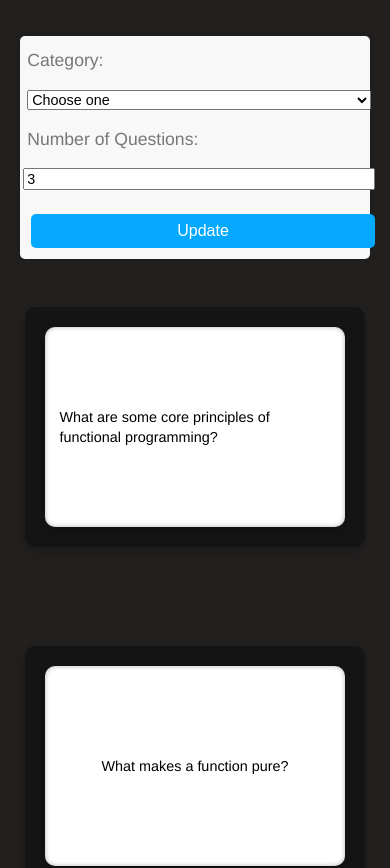
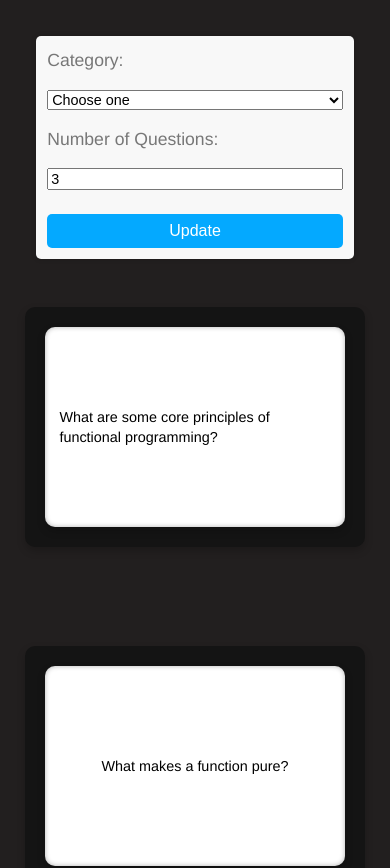
Before and after one commit to Sulton88Mehron90/interview-prep-questions, a React (Create React App) app: page /flashcards in a window 390 px wide. Shown: the top 868 px of the page. Built offline with nearby package versions, Linux system fonts and the light colour scheme.

Commit message:
Add edits to flashcard container component

```diff
--- a/src/Components/FlashcardContainer/FlashcardContainer.css
+++ b/src/Components/FlashcardContainer/FlashcardContainer.css
@@ -171,6 +171,9 @@ img.brain-img {
 /* Media Queries for Responsiveness */
 
 @media only screen and (max-width: 480px) {
+  .category-form {
+    margin: 1rem;
+  }
   .container {
     padding: 0;
   }
@@ -183,27 +186,18 @@ img.brain-img {
 }
 
 @media only screen and (max-width: 768px) {
-
   .category-form {
     flex-direction: column;
+    align-items: stretch;
   }
 
   .category-form label,
   .category-form select,
   .category-form input,
   .category-form button {
+    width: auto;
+    margin: 0.5rem;
     flex: none;
-    width: 100%;
-    margin: 0.5rem 0;
-  }
-
-  .container {
-    padding: 1rem;
-  }
-
-  .card {
-    min-width: 150px;
-    padding: 1rem;
   }
 }
 
```
